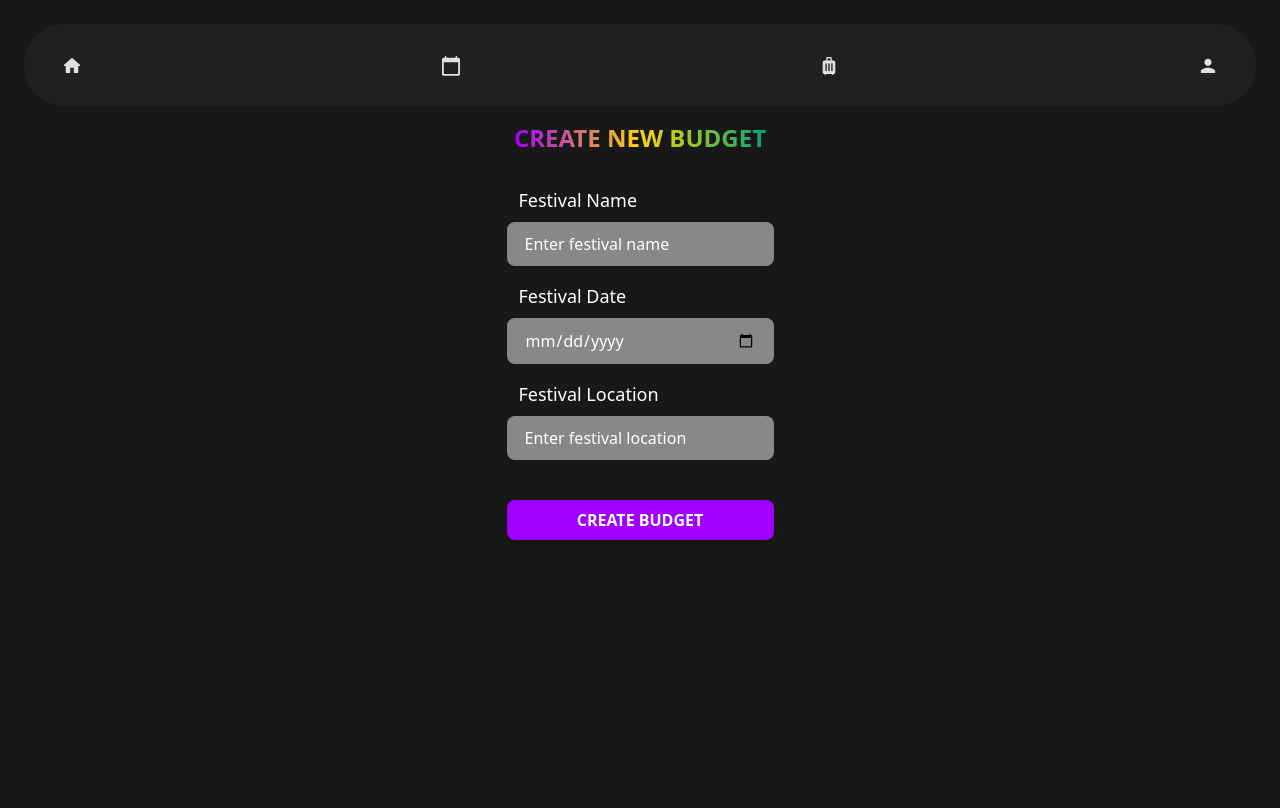
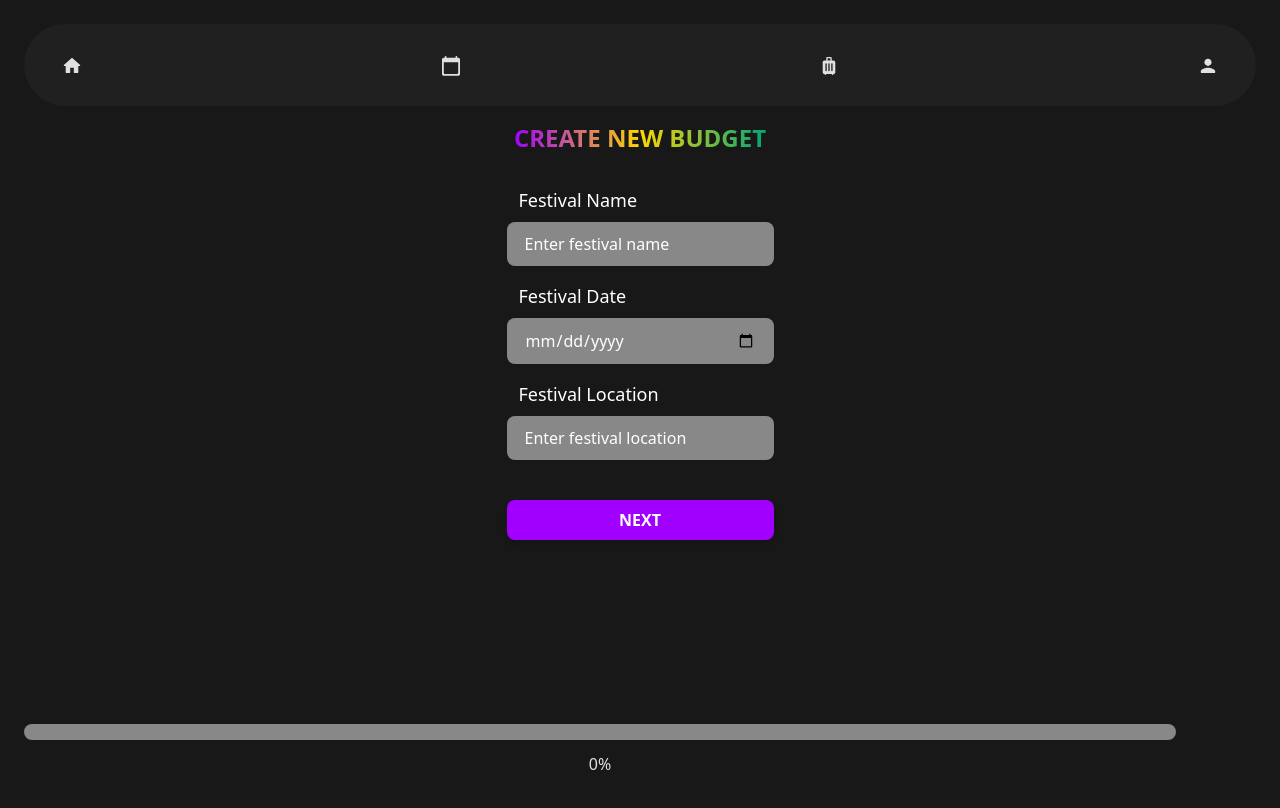
Before and after one commit to RabowNicholas/rave_budget_app, a Next.js app: page /budget/new in a window 1280 px wide. Shown: the top 808 px of the page. Built offline with nearby package versions, Linux system fonts and the light colour scheme.

Commit message:
ui updates

```diff
--- a/app/(app)/(dashboard)/BudgetOverviewTile.tsx
+++ b/app/(app)/(dashboard)/BudgetOverviewTile.tsx
@@ -10,7 +10,7 @@ export default function BudgetOverviewTile({
   const remainingBalance = budget.remainingBalance.toFixed(2);
 
   return (
-    <div className="flex flex-col p-6 bg-shadowGray rounded-lg shadow-lg space-y-6 text-black w-full md:w-1/3 lg:w-1/4">
+    <div className="flex flex-col p-6 bg-shadowGray rounded-lg shadow-lg  text-black w-full md:w-1/3 lg:w-1/4">
       <h2 className="text-2xl font-semibold bg-clip-text text-darkBackground">
         {budget.name}
       </h2>
--- a/app/(app)/(dashboard)/page.tsx
+++ b/app/(app)/(dashboard)/page.tsx
@@ -40,9 +40,22 @@ export default function Dashboard() {
           add new budget
         </Link>
         <div className="space-y-6">
-          {data.budgets.map((budget) => (
-            <BudgetOverviewTile key={budget.id} budget={budget} />
-          ))}
+          {data.budgets.length === 0 ? (
+            <p className="text-lg text-center">
+              looks like you&apos;re just getting started.{" "}
+              <strong className="text-mutedLavender">festfund</strong> helps you{" "}
+              <strong className="text-mutedLavender">plan and track</strong>{" "}
+              every festival expense, from tickets and travel to food and
+              merch—so you don&apos;t have to stress about overspending. get
+              your{" "}
+              <strong className="text-mutedLavender">budget set up now</strong>{" "}
+              and let us handle the math while you enjoy the good times!
+            </p>
+          ) : (
+            data.budgets.map((budget) => (
+              <BudgetOverviewTile key={budget.id} budget={budget} />
+            ))
+          )}
         </div>
       </div>
     );
--- a/app/(app)/budget/[id]/page.tsx
+++ b/app/(app)/budget/[id]/page.tsx
@@ -53,13 +53,13 @@ export default function BudgetDetails({ params }: { params: { id: string } }) {
 
   return (
     <div>
-      <div className="flex flex-col p-6 bg-shadowGray rounded-lg shadow-lg space-y-6 text-black">
+      <div className="flex flex-col p-6 bg-shadowGray rounded-lg shadow-lg gap-3 text-black">
         <h2 className="text-3xl font-semibold bg-clip-text text-darkBackground">
           {budget.name}
         </h2>
 
         <div className="space-y-2">
-          <div className="flex justify-around">
+          <div className="flex justify-between">
             <p className="text-sm text-black">
               Date: {new Date(budget.date).toLocaleDateString()}
             </p>
--- /dev/null
+++ b/app/(app)/budget/new/_components/BudgetCreationStepIndiciator.tsx
@@ -0,0 +1,20 @@
+export default function BudgetCreationStepIndicator({
+  currentStep,
+  totalSteps,
+}: {
+  currentStep: number;
+  totalSteps: number;
+}) {
+  const progressPercentage = (currentStep / totalSteps) * 100;
+  return (
+    <div className="w-full flex flex-col gap-3">
+      <div className=" bg-mediumGray rounded-lg h-4 overflow-hidden">
+        <div
+          className="bg-mutedLavender h-4 rounded-lg transition-all duration-300"
+          style={{ width: `${progressPercentage}%` }}
+        />
+      </div>
+      <div className="self-center"> {progressPercentage}%</div>
+    </div>
+  );
+}
--- a/app/(app)/budget/new/_components/BudgetLimitsForm.tsx
+++ b/app/(app)/budget/new/_components/BudgetLimitsForm.tsx
@@ -53,7 +53,7 @@ export default function BudgetLimitsForm({
   };
 
   return (
-    <div className="h-screen flex flex-col items-center gap-6">
+    <div className="flex flex-col items-center gap-4">
       <button
         onClick={handleBackClick}
         className="button-primary-transparent self-start"
@@ -67,7 +67,7 @@ export default function BudgetLimitsForm({
 
       <form
         onSubmit={handleSubmit}
-        className="text-white flex flex-col gap-4 w-full"
+        className="text-white flex flex-col gap-4 w-full "
       >
         <div className="flex flex-col gap-2">
           <label className="ml-3 text-lg " htmlFor="tickets">
@@ -139,7 +139,7 @@ export default function BudgetLimitsForm({
           />
         </div>
 
-        <div className="flex flex-col mt-6 gap-2 items-center">
+        <div className="flex flex-col gap-2 items-center">
           <div className="text-xl text-white">
             Total Budget: ${totalBudget().toFixed(2)}
           </div>
--- a/app/(app)/budget/new/_components/BudgetOverviewForm.tsx
+++ b/app/(app)/budget/new/_components/BudgetOverviewForm.tsx
@@ -21,7 +21,7 @@ export default function BudgetOverviewForm({
   };
 
   return (
-    <div className="h-screen flex flex-col items-center gap-6">
+    <div className="flex flex-col items-center gap-6">
       <form onSubmit={handleSubmit} className="text-white flex flex-col gap-4">
         <div className="flex justify-center">
           <h1 className="text-2xl font-bold bg-gradient-to-r from-[#A100FF] via-[#FFD700] to-[#00A676] bg-clip-text text-transparent mb-4 uppercase">
@@ -77,7 +77,7 @@ export default function BudgetOverviewForm({
           className="button-primary-filled self-center mt-6 w-full py-3"
           type="submit"
         >
-          Create Budget
+          next
         </button>
       </form>
     </div>
--- a/app/(app)/budget/new/page.tsx
+++ b/app/(app)/budget/new/page.tsx
@@ -2,6 +2,7 @@
 import { useEffect, useState } from "react";
 import BudgetOverviewForm from "./_components/BudgetOverviewForm";
 import BudgetLimitsForm from "./_components/BudgetLimitsForm";
+import BudgetCreationStepIndicator from "./_components/BudgetCreationStepIndiciator";
 import { BudgetLimitData, BudgetOverviewData } from "./_components/models";
 import { useRouter } from "next/navigation";
 
@@ -72,5 +73,15 @@ export default function Page() {
       break;
   }
 
-  return <div>{content}</div>;
+  return (
+    <div>
+      {content}
+      <div className="absolute w-[90%] justify-center flex bottom-6">
+        <BudgetCreationStepIndicator
+          currentStep={subpage === "overview" ? 0 : 1}
+          totalSteps={2}
+        />
+      </div>
+    </div>
+  );
 }
--- a/app/(app)/layout.tsx
+++ b/app/(app)/layout.tsx
@@ -16,7 +16,7 @@ export default function RootLayout({
   const env = process.env.NEXT_PUBLIC_ENVIRONMENT;
   return (
     <html lang="en">
-      <body className="bg-darkBackground p-6 text-lightGrayText">
+      <body className="bg-darkBackground min-h-screen p-6 text-lightGrayText">
         {env === "demo" && (
           <div className="text-xl text-center absolute z-10 bg-white rounded-md text-darkBackground px-2 py-1">
             This is a demo
```
Also changed, not shown: 2 other files (tests, documents, lock files or other folders).
